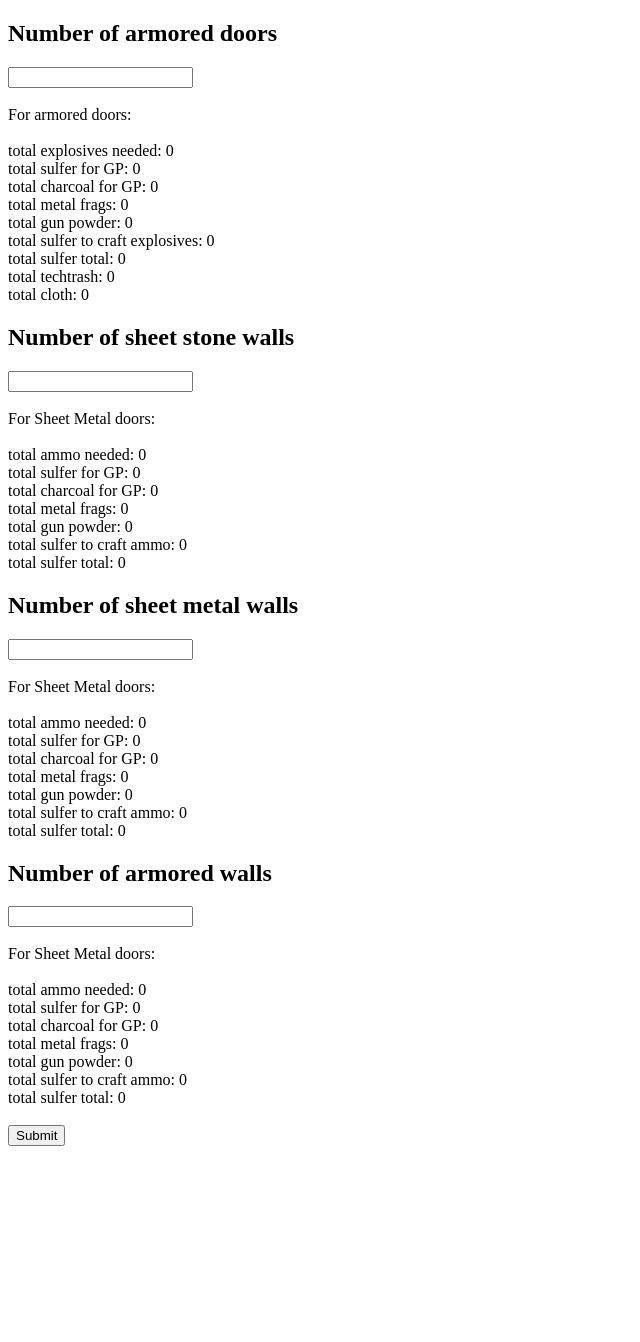
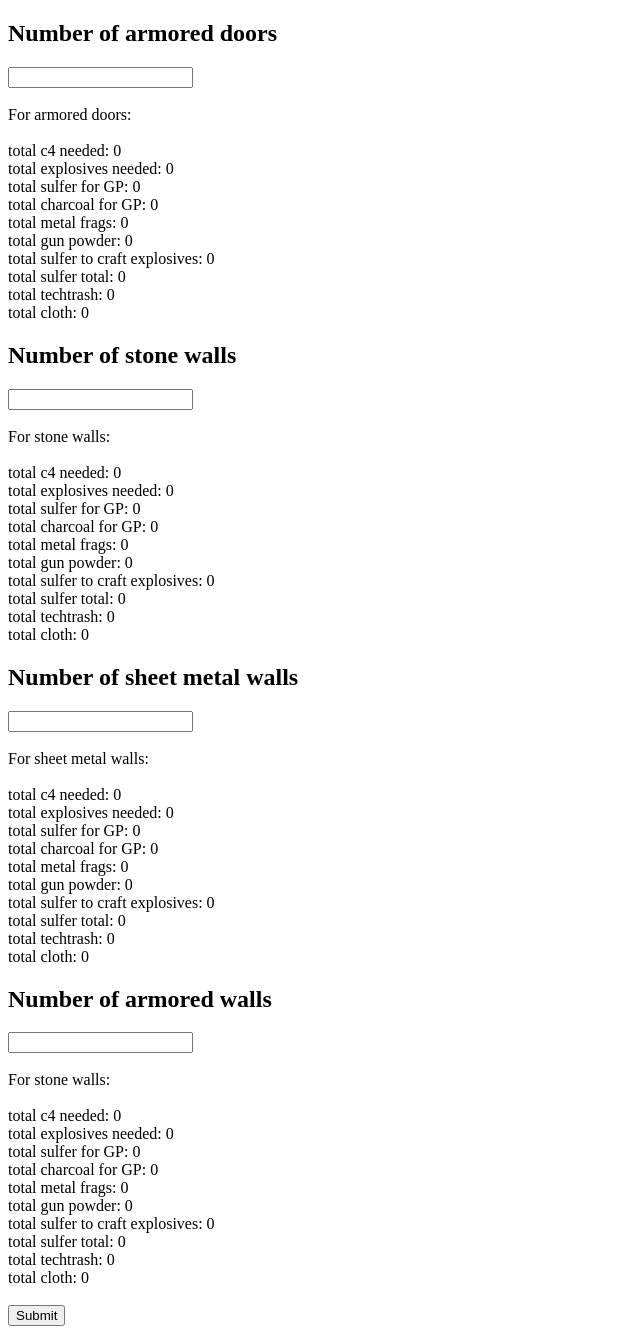
Before and after one commit to w012bwh/RustRaidCalc, a PHP site: page / in a window 1280 px wide. Shown: the part 582-1924 px from the top of the page, without its empty margins (0-640 px from the left). Before the commit the page ends 1728 px from the top, so only its background shows below. Run offline with PHP 8.4, Linux system fonts and the light colour scheme; data that the repository does not hold is empty.

Commit message:
added c4 for walls

```diff
--- a/index.php
+++ b/index.php
@@ -15,7 +15,9 @@
             $total_explo_craftable_for_doors = 32;
             $total_explo_craftable_for_garage_door = 75;
 
-            $total_c4_needed_armored_door = 2;
+            $total_c4_needed_armored_door_stone_wall = 2;
+            $total_c4_needed_sheet_metal_wall = 4;
+            $total_c4_needed_sheet_armored_wall = 8;
             $total_explosives_for_c4 = 20;
 
 
@@ -53,9 +55,6 @@
             $gunPowderForIncen = 250;
             $lowGradeForRockets = 250;
             $explosivesForIncen = 1;
-
-
-
 
 
             $input_num_sheet_doors = $_POST['num_of_sheet_doors'];
@@ -148,10 +147,10 @@
 
 
           #c4 calculations
-          $total_c4_needed_armored_door = $total_c4_needed_armored_door * $input_num_armored_doors;
+          $total_c4_needed_armored_door = $total_c4_needed_armored_door_stone_wall * $input_num_armored_doors;
 
           $total_sulfer_needed_for_explosives = 2 * $sulferGP * $total_explosives_for_c4 * $input_num_armored_doors;
-          $total_charcoal_needed_for_explosives = 10 * $charcoal * $total_explosives_for_c4 * $input_num_armored_doors;
+          $total_charcoal_needed_for_explosives = 100 * $total_explosives_for_c4 * $input_num_armored_doors;
           $total_metal_for_explosives = $metalFrags * 2 * $total_explosives_for_c4 * $input_num_armored_doors;
           $total_sulfer_for_c4 = 2 * $sulferForCrafting * $total_explosives_for_c4 * $input_num_armored_doors;
           $total_gunpowder_for_c4 = 2 * $gunPowderForExplosives * $total_explosives_for_c4 * $input_num_armored_doors;
@@ -164,6 +163,8 @@
 
           echo "For ", $input_num_armored_doors, " armored doors:";
           echo "<br>";
+          echo "<br>";
+          echo "total c4 needed: ", $total_c4_needed_armored_door;
           echo "<br>";
           echo "total explosives needed: ", $total_explosives_needed;
           echo "<br>";
@@ -185,78 +186,122 @@
 
 
 
+          $total_c4_needed_stone_wall = $total_c4_needed_armored_door_stone_wall * $input_num_stone_walls;
+
+          $total_sulfer_needed_for_explosives = 2 * $sulferGP * $total_explosives_for_c4 * $input_num_stone_walls;
+          $total_charcoal_needed_for_explosives = 100 * $total_explosives_for_c4 * $input_num_stone_walls;
+          $total_metal_for_explosives = $metalFrags * 2 * $total_explosives_for_c4 * $input_num_stone_walls;
+          $total_sulfer_for_c4 = 2 * $sulferForCrafting * $total_explosives_for_c4 * $input_num_stone_walls;
+          $total_gunpowder_for_c4 = 2 * $gunPowderForExplosives * $total_explosives_for_c4 * $input_num_stone_walls;
+          $total_explosives_needed = 2 * $total_explosives_for_c4 * $input_num_stone_walls;
+          $total_tech_trash = 2 * $techTrash * $input_num_stone_walls;
+          $total_cloth = 2 * $cloth * $input_num_stone_walls;
+
+          echo "<h2>Number of stone walls</h2>";
+          echo "<input type='text' name='num_of_stone_walls'><br><br>";
+
+          echo "For ", $input_num_stone_walls, " stone walls:";
+          echo "<br>";
+          echo "<br>";
+          echo "total c4 needed: ", $total_c4_needed_stone_wall;
+          echo "<br>";
+          echo "total explosives needed: ", $total_explosives_needed;
+          echo "<br>";
+          echo "total sulfer for GP: ", $total_sulfer_needed_for_explosives;
+          echo "<br>";
+          echo "total charcoal for GP: ", $total_charcoal_needed_for_explosives;
+          echo "<br>";
+          echo "total metal frags: ", $total_metal_for_explosives;
+          echo "<br>";
+          echo "total gun powder: ", $total_gunpowder_for_c4;
+          echo "<br>";
+          echo "total sulfer to craft explosives: ", $total_sulfer_for_c4;
+          echo "<br>";
+          echo "total sulfer total: ", $total_sulfer_needed_for_explosives + $total_sulfer_for_c4;
+          echo "<br>";
+          echo "total techtrash: ", $total_tech_trash;
+          echo "<br>";
+          echo "total cloth: ", $total_cloth;
 
 
-          echo "<h2>Number of sheet stone walls</h2>";
-          echo "<input type='text' name='num_of_stone_walls'><br><br>";
+          $total_c4_needed_stone_wall = $total_c4_needed_sheet_metal_wall * $input_num_sheet_metal_walls;
 
-          echo "For ", $input_num_sheet_doors, " Sheet Metal doors:";
-          echo "<br>";
-          echo "<br>";
-          echo "total ammo needed: ", $total_ammo_needed;
-          echo "<br>";
-          echo "total sulfer for GP: ", $total_sulfer_needed_for_gp_metal_door;
-          echo "<br>";
-          echo "total charcoal for GP: ", $total_charcoal_needed_for_gp_metal_door;
-          echo "<br>";
-          echo "total metal frags: ", $total_metal_metal_doors;
-          echo "<br>";
-          echo "total gun powder: ", $total_gunpowder_for_ammo;
-          echo "<br>";
-          echo "total sulfer to craft ammo: ", $total_sulfer_for_ammo;
-          echo "<br>";
-          echo "total sulfer total: ", $total_sulfer_for_ammo + $total_sulfer_needed_for_gp_metal_door;
-
-
-
-
-
+          $total_sulfer_needed_for_explosives = 4 * $sulferGP * $total_explosives_for_c4 * $input_num_sheet_metal_walls;
+          $total_charcoal_needed_for_explosives = 200 * $total_explosives_for_c4 * $input_num_sheet_metal_walls;
+          $total_metal_for_explosives = $metalFrags * 4 * $total_explosives_for_c4 * $input_num_sheet_metal_walls;
+          $total_sulfer_for_c4 = 4 * $sulferForCrafting * $total_explosives_for_c4 * $input_num_sheet_metal_walls;
+          $total_gunpowder_for_c4 = 4 * $gunPowderForExplosives * $total_explosives_for_c4 * $input_num_sheet_metal_walls;
+          $total_explosives_needed = 4 * $total_explosives_for_c4 * $input_num_sheet_metal_walls;
+          $total_tech_trash = 4 * $techTrash * $input_num_sheet_metal_walls;
+          $total_cloth = 4 * $cloth * $input_num_sheet_metal_walls;
 
           echo "<h2>Number of sheet metal walls</h2>";
           echo "<input type='text' name='num_of_sheet_metal_walls'><br><br>";
 
-          echo "For ", $input_num_sheet_doors, " Sheet Metal doors:";
+          echo "For ", $input_num_sheet_metal_walls, " sheet metal walls:";
           echo "<br>";
           echo "<br>";
-          echo "total ammo needed: ", $total_ammo_needed;
+          echo "total c4 needed: ", $total_c4_needed_stone_wall;
           echo "<br>";
-          echo "total sulfer for GP: ", $total_sulfer_needed_for_gp_metal_door;
+          echo "total explosives needed: ", $total_explosives_needed;
           echo "<br>";
-          echo "total charcoal for GP: ", $total_charcoal_needed_for_gp_metal_door;
+          echo "total sulfer for GP: ", $total_sulfer_needed_for_explosives;
           echo "<br>";
-          echo "total metal frags: ", $total_metal_metal_doors;
+          echo "total charcoal for GP: ", $total_charcoal_needed_for_explosives;
           echo "<br>";
-          echo "total gun powder: ", $total_gunpowder_for_ammo;
+          echo "total metal frags: ", $total_metal_for_explosives;
           echo "<br>";
-          echo "total sulfer to craft ammo: ", $total_sulfer_for_ammo;
+          echo "total gun powder: ", $total_gunpowder_for_c4;
           echo "<br>";
-          echo "total sulfer total: ", $total_sulfer_for_ammo + $total_sulfer_needed_for_gp_metal_door;
+          echo "total sulfer to craft explosives: ", $total_sulfer_for_c4;
+          echo "<br>";
+          echo "total sulfer total: ", $total_sulfer_needed_for_explosives + $total_sulfer_for_c4;
+          echo "<br>";
+          echo "total techtrash: ", $total_tech_trash;
+          echo "<br>";
+          echo "total cloth: ", $total_cloth;
 
 
 
+          $total_c4_needed_sheet_armored_wall = $total_c4_needed_sheet_armored_wall * $input_num_armored_walls;
 
+          $total_sulfer_needed_for_explosives = 8 * $sulferGP * $total_explosives_for_c4 * $input_num_armored_walls;
+          $total_charcoal_needed_for_explosives = 400 * $total_explosives_for_c4 * $input_num_armored_walls;
+          $total_metal_for_explosives = $metalFrags * 8 * $total_explosives_for_c4 * $input_num_armored_walls;
+          $total_sulfer_for_c4 = 8 * $sulferForCrafting * $total_explosives_for_c4 * $input_num_armored_walls;
+          $total_gunpowder_for_c4 = 8 * $gunPowderForExplosives * $total_explosives_for_c4 * $input_num_armored_walls;
+          $total_explosives_needed = 8 * $total_explosives_for_c4 * $input_num_armored_walls;
+          $total_tech_trash = 8 * $techTrash * $input_num_armored_walls;
+          $total_cloth = 8 * $cloth * $input_num_armored_walls;
 
 
           echo "<h2>Number of armored walls</h2>";
           echo "<input type='text' name='num_of_armored_walls'><br><br>";
 
 
-          echo "For ", $input_num_sheet_doors, " Sheet Metal doors:";
+          echo "For ", $input_num_armored_walls, " stone walls:";
           echo "<br>";
           echo "<br>";
-          echo "total ammo needed: ", $total_ammo_needed;
+          echo "total c4 needed: ", $total_c4_needed_sheet_armored_wall;
           echo "<br>";
-          echo "total sulfer for GP: ", $total_sulfer_needed_for_gp_metal_door;
+          echo "total explosives needed: ", $total_explosives_needed;
           echo "<br>";
-          echo "total charcoal for GP: ", $total_charcoal_needed_for_gp_metal_door;
+          echo "total sulfer for GP: ", $total_sulfer_needed_for_explosives;
           echo "<br>";
-          echo "total metal frags: ", $total_metal_metal_doors;
+          echo "total charcoal for GP: ", $total_charcoal_needed_for_explosives;
           echo "<br>";
-          echo "total gun powder: ", $total_gunpowder_for_ammo;
+          echo "total metal frags: ", $total_metal_for_explosives;
           echo "<br>";
-          echo "total sulfer to craft ammo: ", $total_sulfer_for_ammo;
+          echo "total gun powder: ", $total_gunpowder_for_c4;
           echo "<br>";
-          echo "total sulfer total: ", $total_sulfer_for_ammo + $total_sulfer_needed_for_gp_metal_door;
+          echo "total sulfer to craft explosives: ", $total_sulfer_for_c4;
+          echo "<br>";
+          echo "total sulfer total: ", $total_sulfer_needed_for_explosives + $total_sulfer_for_c4;
+          echo "<br>";
+          echo "total techtrash: ", $total_tech_trash;
+          echo "<br>";
+          echo "total cloth: ", $total_cloth;
+
           echo "<br>";
           echo "<br>";
 
```
